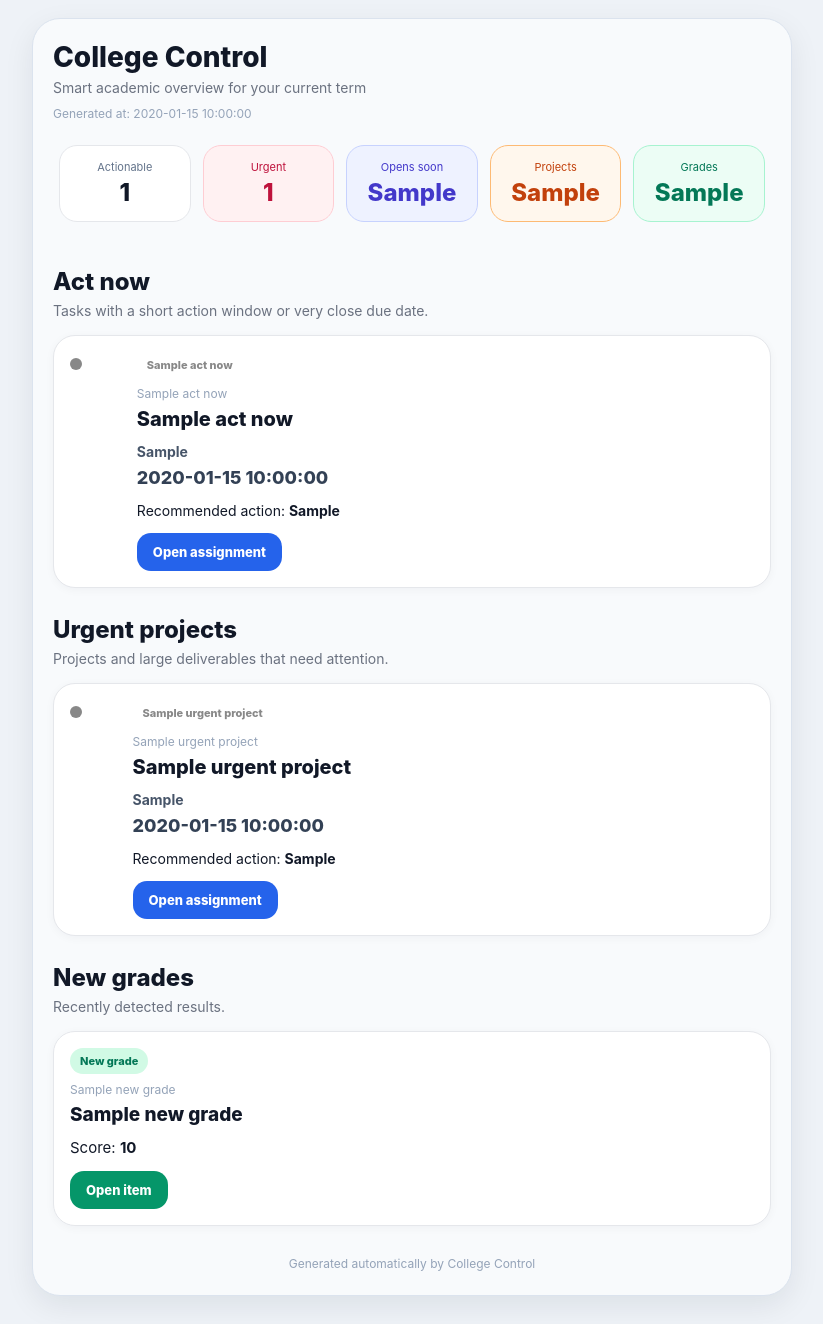
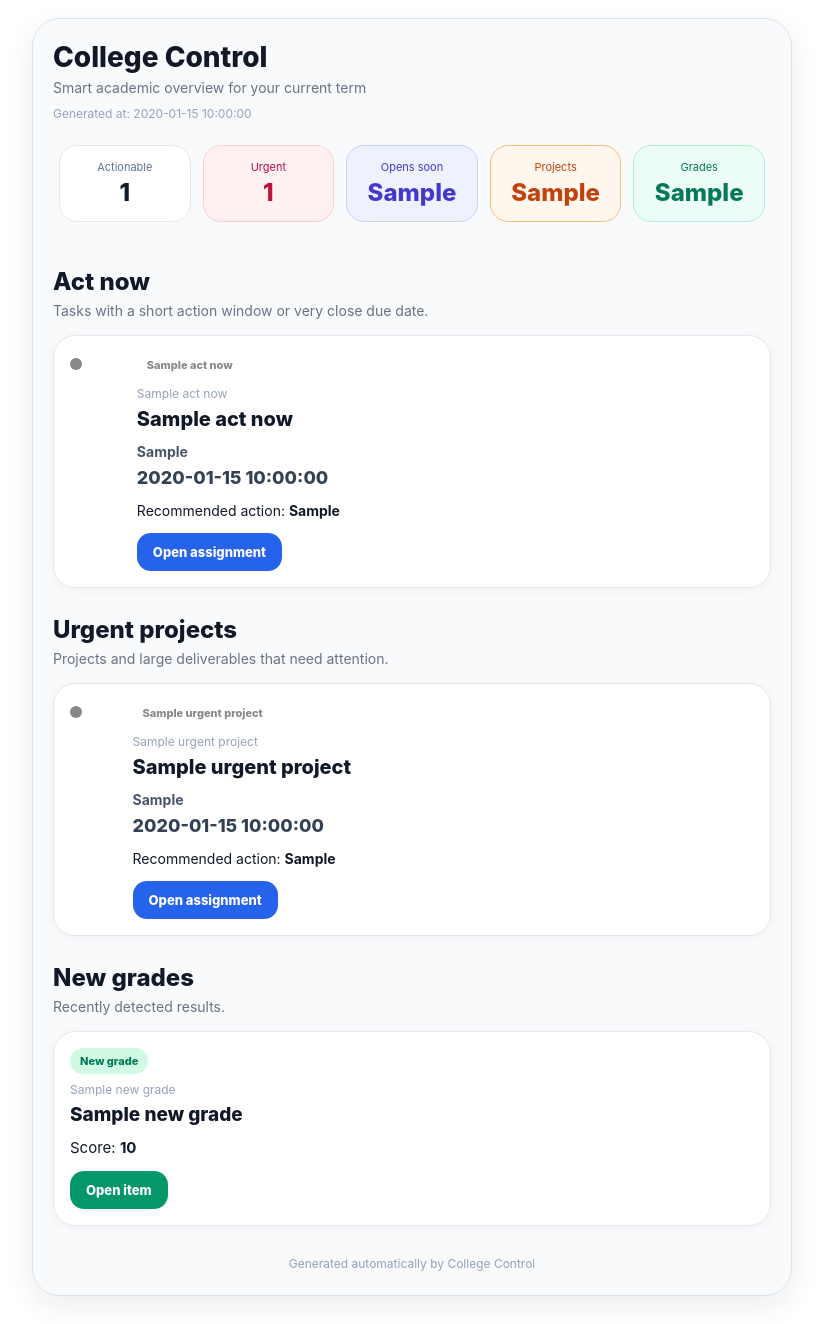
Before and after one commit to JobVillagran/collegeControl, a Python web app: template src/templates/summary_template.html in a window 1280 px wide. Shown: the whole page, without its empty margins (228-1051 px from the left). Run offline with Jinja, Linux system fonts and the light colour scheme; the template is opened without the code that fills it: most values are stand-ins (such as "Sample title", 1, 10 or a date in 2020).

Commit message:
Update summary template background color for improved readability

```diff
--- a/src/templates/summary_template.html
+++ b/src/templates/summary_template.html
@@ -7,7 +7,7 @@
     <meta name="color-scheme" content="light dark" />
     <meta name="supported-color-schemes" content="light dark" />
   </head>
-  <body style="margin:0; padding:0; background:#eef2f7; font-family:-apple-system,BlinkMacSystemFont,'Segoe UI',Arial,Helvetica,sans-serif; color:#111827;">
+  <body style="margin:0; padding:0; background:#ffffff; font-family:-apple-system,BlinkMacSystemFont,'Segoe UI',Arial,Helvetica,sans-serif; color:#111827;">
     <div style="max-width:760px; margin:0 auto; padding:18px 12px 28px 12px;">
       <div
         style="
```
